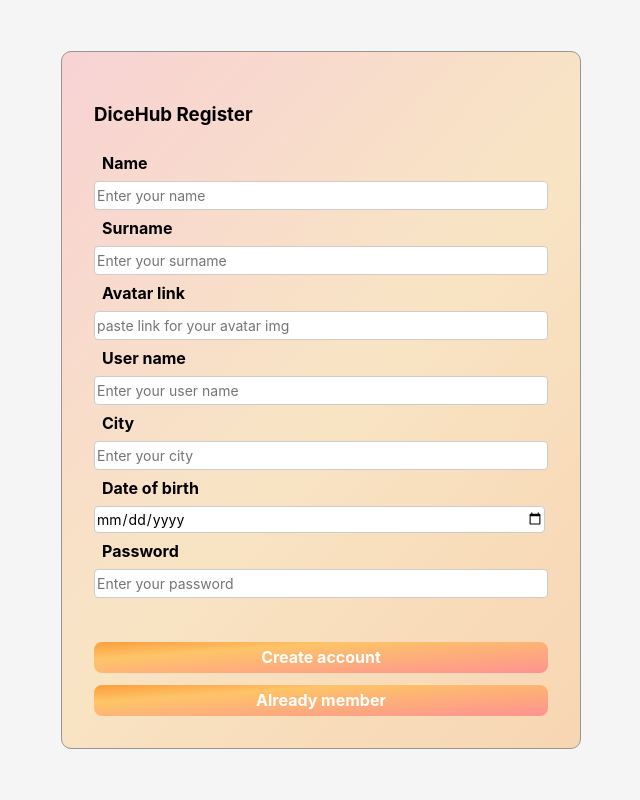
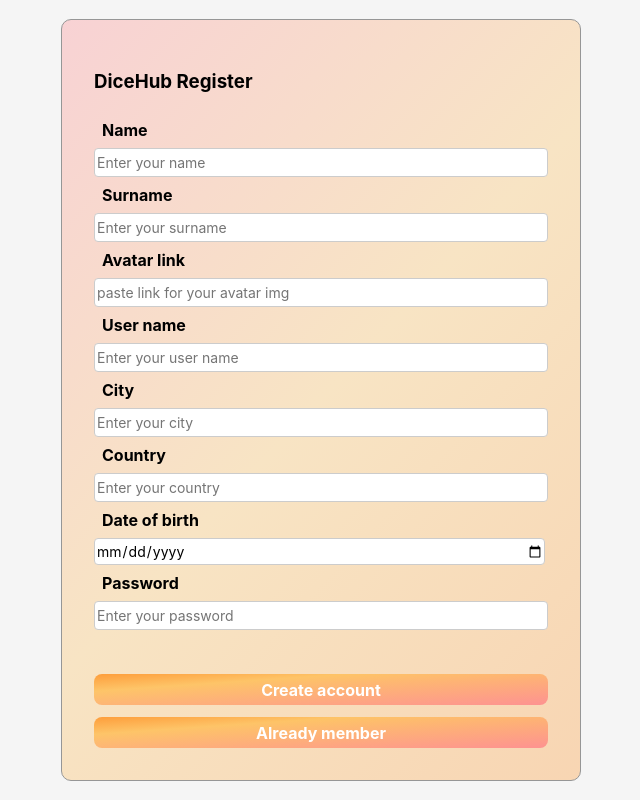
Before and after one commit to fesb-projekti/DiceHub, a React (Create React App) app in the folder client/: page /register in a window 1280 px wide. Shown: the whole page, without its empty margins (319-959 px from the left). Built offline with nearby package versions, Linux system fonts and the light colour scheme.

Commit message:
added country const
.

```diff
--- a/client/src/pages/Register.jsx
+++ b/client/src/pages/Register.jsx
@@ -13,6 +13,7 @@ export default class Register extends Component {
             lastName: '',
             userName: '',
             city: '',
+            country: '',
             password: '',
             dateOfBirth: '',
             avatar: '',
@@ -26,6 +27,11 @@ export default class Register extends Component {
         this.city = this.city.bind(this);
         this.dateOfBirth = this.dateOfBirth.bind(this);
         this.avatar = this.avatar.bind(this);
+        this.country = this.country.bind(this);
+    }
+
+    country(event){
+        this.setState({country: event.target.value})
     }
 
     avatar(event){
@@ -73,6 +79,7 @@ export default class Register extends Component {
                 city: this.state.city.bind(this),
                 dateOfBirth: this.state.dateOfBirth.bind(this),
                 avatar: this.state.avatar.bind(this),
+                country:  this.state.country.bind(this),
             })
         }).then((Response) => Response.json())
             .then((Result) => {
@@ -127,6 +134,13 @@ export default class Register extends Component {
                             placeholder="Enter your city"
                             onChange={this.city}
                         />
+                        <label for="country">Country</label>
+                        <input
+                            type="text"
+                            name="country"
+                            placeholder="Enter your country"
+                            onChange={this.city}
+                        />
                         <label for="dateOfBirth">Date of birth</label>
                         <input
                             type="date"
```
